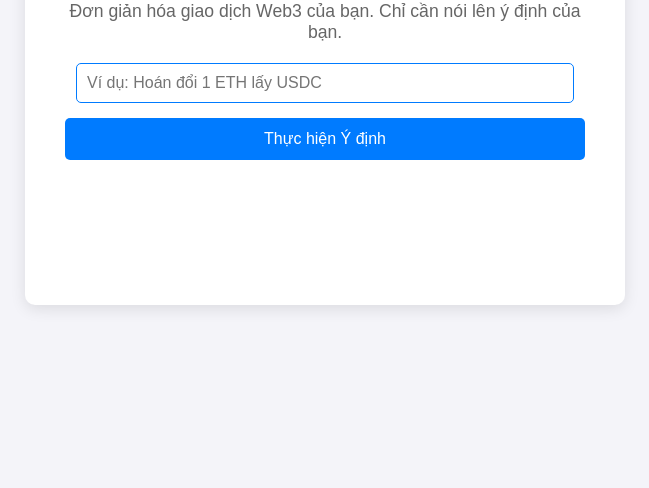
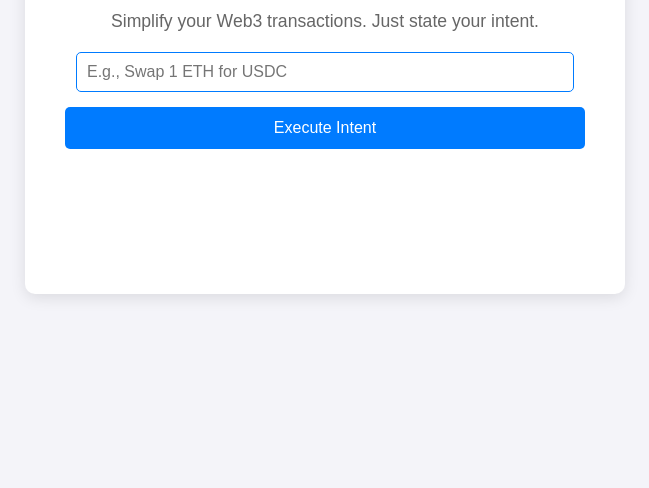
Before and after one commit to hieu123-loa/IntentSwap-Prototype, a plain HTML site: page index.html in a window 1280 px wide. Shown: the part 312-800 px from the top of the page, without its empty margins (315-964 px from the left). Drawn offline with Linux system fonts and the light colour scheme.

Commit message:
Update index.html

```diff
--- a/index.html
+++ b/index.html
@@ -1,9 +1,9 @@
 <!DOCTYPE html>
-<html lang="vi">
+<html lang="en">
 <head>
 <meta charset="UTF-8">
 <meta name="viewport" content="width=device-width, initial-scale=1.0">
-<title>IntentSwap - Nguyên mẫu Web3</title>
+<title>IntentSwap - Web3 Prototype</title>
 <link rel="stylesheet" href="style.css">
 <style>
 body {
@@ -73,11 +73,11 @@ color: #f44336;
 
 <div class="container">
 <h1>IntentSwap</h1>
-<p>Đơn giản hóa giao dịch Web3 của bạn. Chỉ cần nói lên ý định của bạn.</p>
+<p>Simplify your Web3 transactions. Just state your intent.</p>
 
-<input type="text" id="intentInput" placeholder="Ví dụ: Hoán đổi 1 ETH lấy USDC" autofocus>
+<input type="text" id="intentInput" placeholder="E.g., Swap 1 ETH for USDC" autofocus>
 
-<button id="executeButton">Thực hiện Ý định</button>
+<button id="executeButton">Execute Intent</button>
 
 <div id="resultDisplay"></div>
 </div>
```
